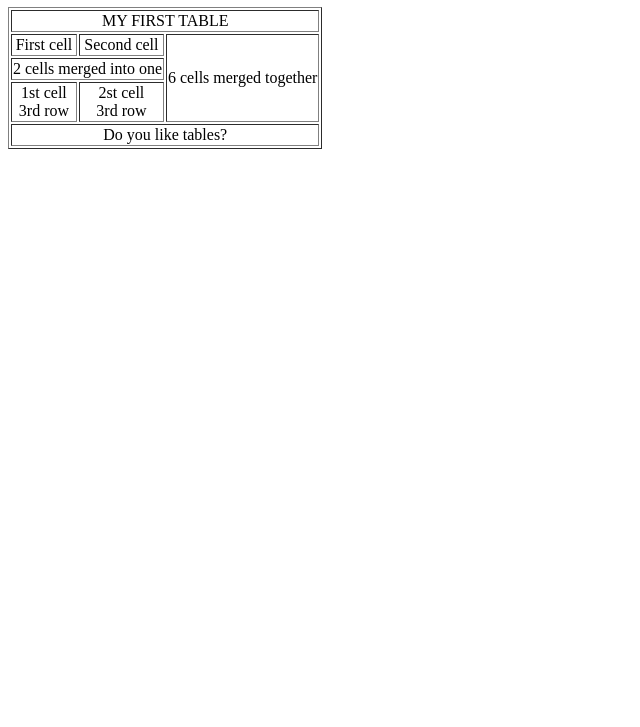
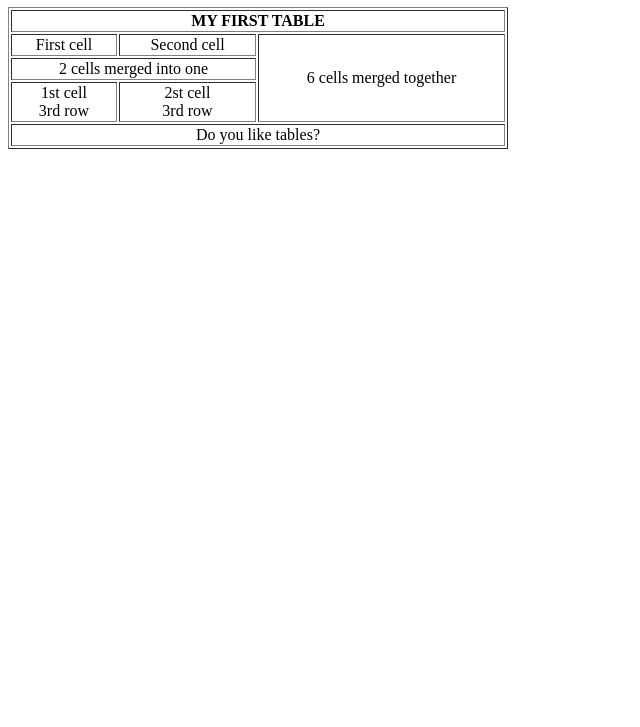
Before and after one commit to 17Mariya17/Table_Site, a plain HTML site: page index.html in a window 1280 px wide. Shown: the part 73-800 px from the top of the page, without its empty margins (0-640 px from the left). Drawn offline with Linux system fonts and the light colour scheme.

Commit message:
table editting

```diff
--- a/index.html
+++ b/index.html
@@ -10,10 +10,13 @@
 </head>
 <body>
     <h1>Table site</h1>
-    <table border="1px solid black">
+    <table width="500" border="1px solid black">
+    <thead>
         <tr>
-            <td colspan="4">MY FIRST TABLE</td>
+            <th colspan="4">MY FIRST TABLE</th>
         </tr>
+    </thead>
+    <tbody>
         <tr>
             <td>First cell</td>
             <td>Second cell</td>
@@ -29,6 +32,7 @@
         <tr>
             <td colspan="4">Do you like tables?</td>
         </tr>
+    </tbody>
     </table>
 </body>
 </html>
```
